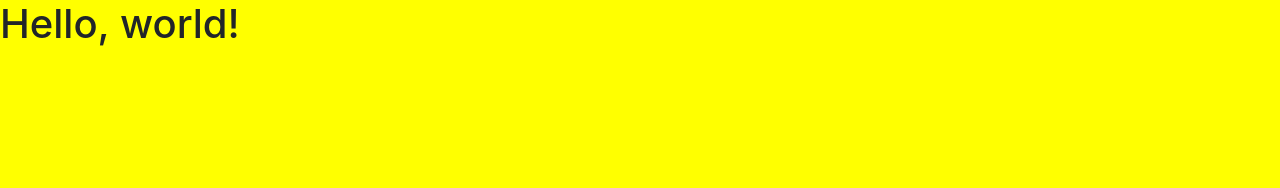
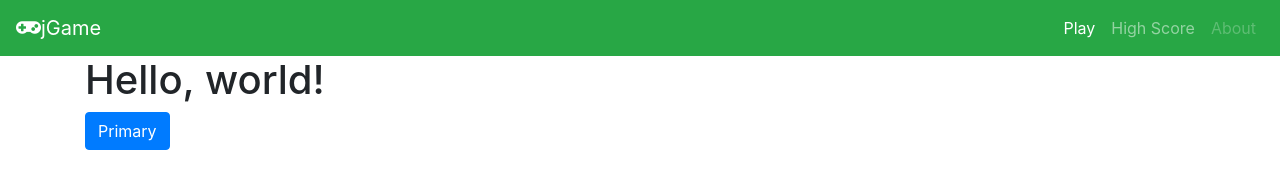
Before and after one commit to Feli25/jgame17.10., a plain HTML site: page index.html in a window 1280 px wide. Drawn offline with nearby package versions, Linux system fonts and the light colour scheme.

Commit message:
Another commit

```diff
--- a/index.html
+++ b/index.html
@@ -7,6 +7,7 @@
 
     <!-- Bootstrap CSS -->
     <link rel="stylesheet" href="https://stackpath.bootstrapcdn.com/bootstrap/4.1.3/css/bootstrap.min.css" integrity="sha384-MCw98/SFnGE8fJT3GXwEOngsV7Zt27NXFoaoApmYm81iuXoPkFOJwJ8ERdknLPMO" crossorigin="anonymous">
+    <link rel="stylesheet" href="https://use.fontawesome.com/releases/v5.4.1/css/all.css" integrity="sha384-5sAR7xN1Nv6T6+dT2mhtzEpVJvfS3NScPQTrOxhwjIuvcA67KV2R5Jz6kr4abQsz" crossorigin="anonymous">
     <link rel="stylesheet" href="style.css">
     <title>Hello, world!</title>
   </head>
@@ -16,8 +17,31 @@
 
 
   <body>
+    <nav class="navbar navbar-expand-sm navbar-dark bg-success">
+          <a class="navbar-brand" href="#">
+              <i class="fas fa-gamepad"></i>jGame</a>
+          <button class="navbar-toggler" type="button" data-toggle="collapse" data-target="#navbarSupportedContent" aria-controls="navbarSupportedContent" aria-expanded="false" aria-label="Toggle navigation">
+            <span class="navbar-toggler-icon"></span>
+          </button>
+
+          <div class="collapse navbar-collapse" id="navbarSupportedContent">
+            <ul class="navbar-nav ml-auto">
+              <li class="nav-item active">
+                <a class="nav-link" href="play">Play</a>
+              </li>
+              <li class="nav-item">
+                <a class="nav-link" href="high-score">High Score</a>
+              </li>
+              <li class="nav-item">
+                <a class="nav-link disabled" href="about">About</a>
+              </li>
+            </ul>
+          </div>
+    </nav>
+    <div class="container">
     <h1>Hello, world!</h1>
-
+    <button class="btn btn-primary">Primary</button>
+    </div>
     <!-- Optional JavaScript -->
     <!-- jQuery first, then Popper.js, then Bootstrap JS -->
     <script src="https://code.jquery.com/jquery-3.3.1.slim.min.js" integrity="sha384-q8i/X+965DzO0rT7abK41JStQIAqVgRVzpbzo5smXKp4YfRvH+8abtTE1Pi6jizo" crossorigin="anonymous"></script>
--- a/style.css
+++ b/style.css
@@ -1,3 +1,2 @@
 body {
-  background: yellow;
 }
```
